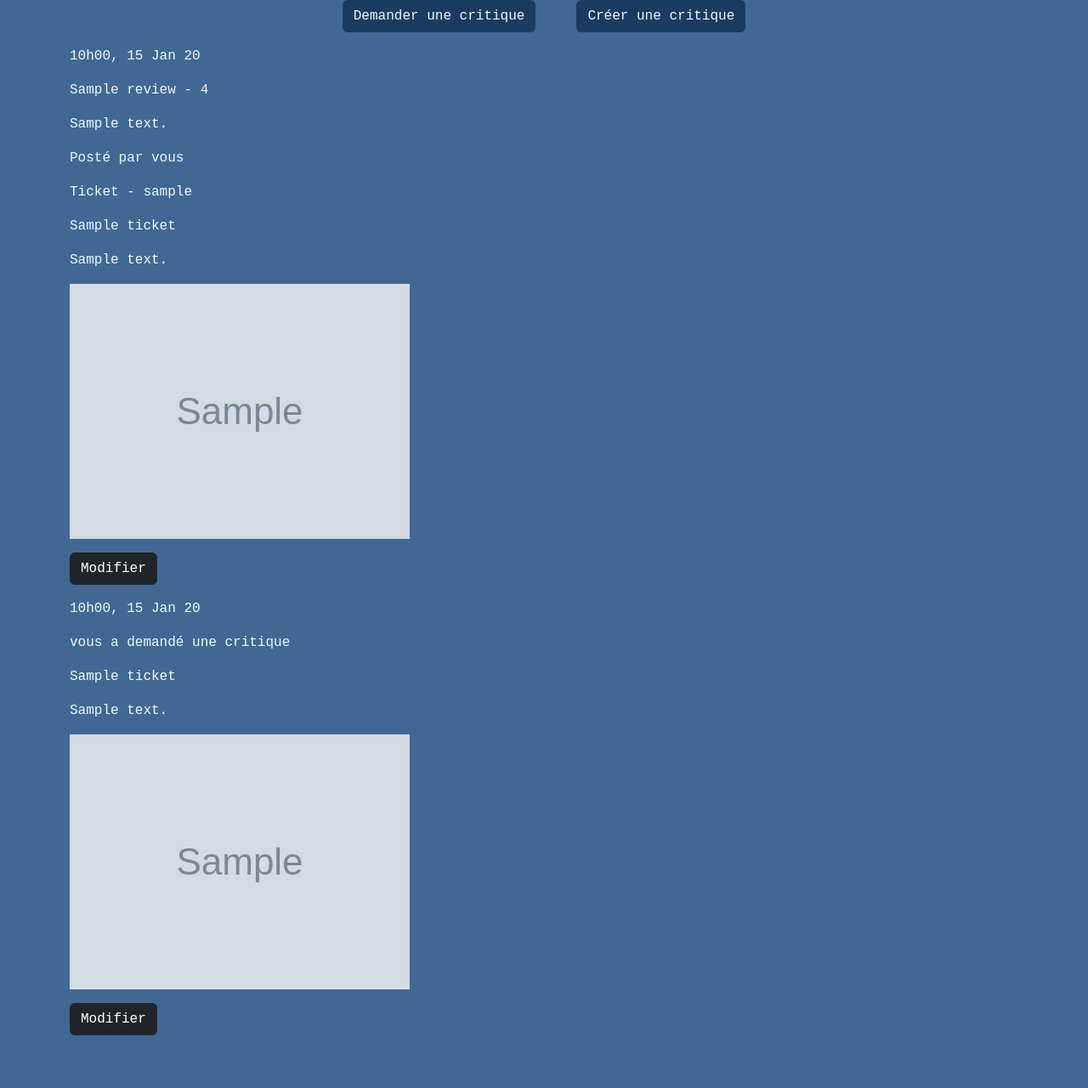
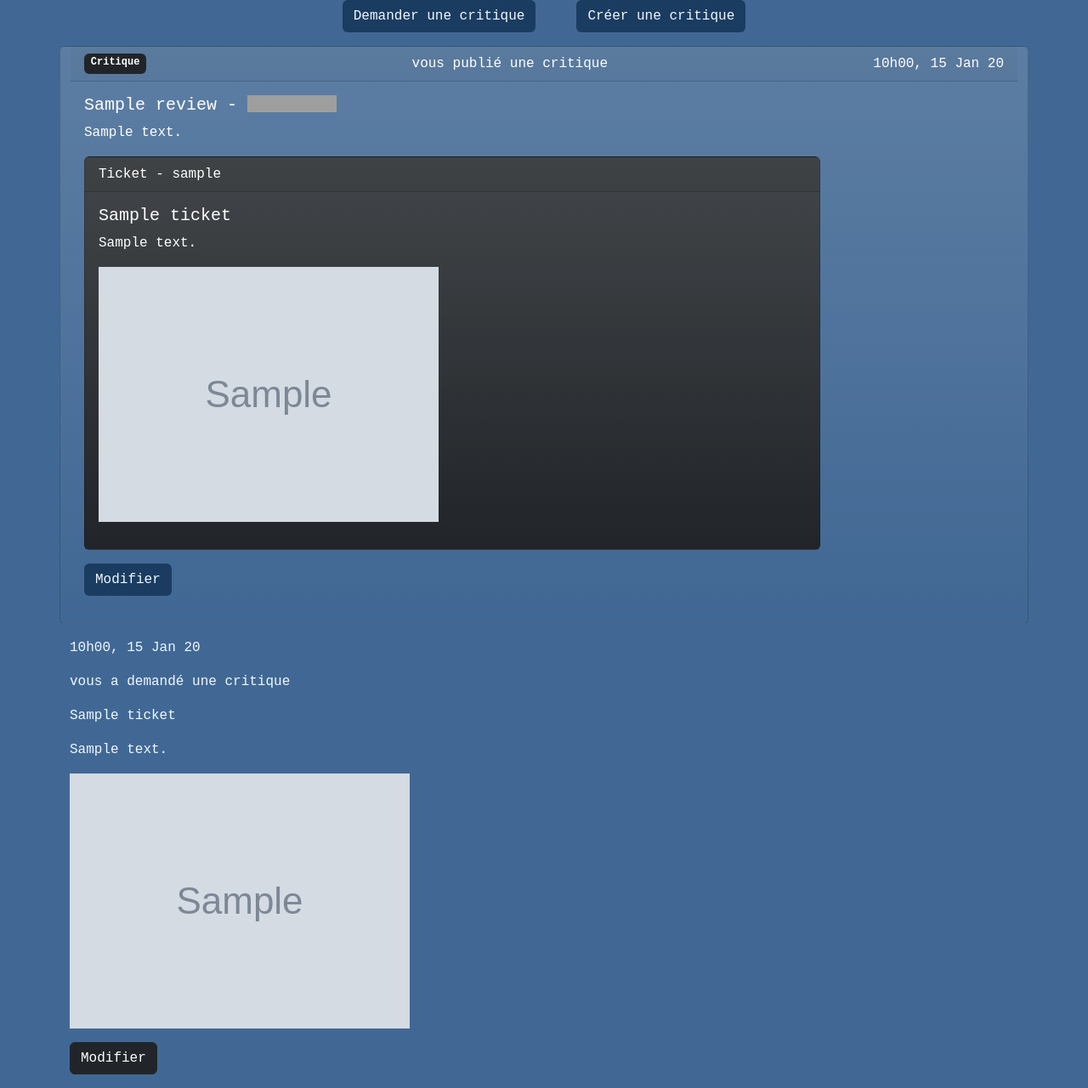
Before and after one commit to A-Nourry/P9_LITReview, a Django app: page /feed/ in a window 1280 px wide. Shown: the part 61-1341 px from the top of the page at 85% size. Before the commit the page ends 1279 px from the top, so only its background shows below. Run offline with Django 4.2, Linux system fonts and the light colour scheme; a user stored in the database is signed in; tables that the repository leaves empty hold one stand-in row (values such as "Sample post"); grey boxes marked "Sample" are stand-in pictures; style sheets or scripts are compiled from the project's sources; parts of the project's set-up code (start-up, migrations or seed data) failed here and were passed over; grey boxes are pictures that could not be loaded.

Commit message:
added star review system css updates

```diff
--- a/myapp/templates/myapp/partials/review_snippet.html
+++ b/myapp/templates/myapp/partials/review_snippet.html
@@ -1,13 +1,48 @@
 {% load post_extras %}
+{% load static %}
+<div class="row">
 
-<p>{{ review.date_created|get_posted_at_display }}</p>
-<p>{{ review.title }} - {{ review.rating }}</p>
-<p>{{ review.comment }}</p>
-<p>Posté par {% get_poster_display review.original_poster %}</p>
-<div class="col-md-6">
-    <p>Ticket - {{ review.ticket.requester }}</p>
-    <p>{{ review.ticket.title }}</p>
-    <p>{{ review.ticket.description }}</p>
-    <p><img src="{{ review.ticket.image.url }}" /></p>
+    <div class="card border-transparent bg-transparent bg-gradient mb-3 text-white" style="max-width: 100%;">
+        <div class="card-header d-flex justify-content-between">
+            <span class="badge text-bg-dark">Critique</span>
+            <span>{% get_poster_display review.original_poster %} publié une critique</span>
+            <span class="">{{ review.date_created|get_posted_at_display }}</span>
+        </div>
+        <div class="card-body">
+
+            {% if review.rating == 0 %}
+            <h5 class="card-title">{{ review.title }} - <img src="{% static 'images/stars/0-star.png' %}" width="105"
+                    height="20" class="d-inline-block align-text-top"></h5>
+            {% elif review.rating == 1 %}
+            <h5 class="card-title">{{ review.title }} - <img src="{% static 'images/stars/1-star.png' %}" width="105"
+                    height="20" class="d-inline-block align-text-top"></h5>
+            {% elif review.rating == 2 %}
+            <h5 class="card-title">{{ review.title }} - <img src="{% static 'images/stars/2-stars.png' %}" width="105"
+                    height="20" class="d-inline-block align-text-top"></h5>
+            {% elif review.rating == 3 %}
+            <h5 class="card-title">{{ review.title }} - <img src="{% static 'images/stars/3-stars.png' %}" width="105"
+                    height="20" class="d-inline-block align-text-top"></h5>
+            {% elif review.rating == 4 %}
+            <h5 class="card-title">{{ review.title }} - <img src="{% static 'images/stars/4-stars.png' %}" width="105"
+                    height="20" class="d-inline-block align-text-top"></h5>
+            {% elif review.rating == 5 %}
+            <h5 class="card-title">{{ review.title }} - <img src="{% static 'images/stars/5-stars.png' %}" width="105"
+                    height="20" class="d-inline-block align-text-top"></h5>
+            {% endif %}
+            <p class="card-text">{{ review.comment }}</p>
+
+            <div class="card text-bg-dark bg-gradient mb-3" style="max-width: 80%;">
+                <div class="card-header">Ticket - {{ review.ticket.requester }}</div>
+                <div class="card-body">
+                    <h5 class="card-title">{{ review.ticket.title }}</h5>
+                    <p class="card-text">{{ review.ticket.description }}</p>
+                    <p><img src="{{ review.ticket.image.url }}" /></p>
+                </div>
+            </div>
+
+            <p><a href="{% url 'change-review' review.ticket_id %}"><button type="button"
+                        class="btn btn-custom">Modifier</button></a></p>
+        </div>
+    </div>
+
 </div>
-<p><a href="{% url 'change-review' review.ticket_id %}"><button type="button" class="btn btn-dark">Modifier</button></a></p>
```
